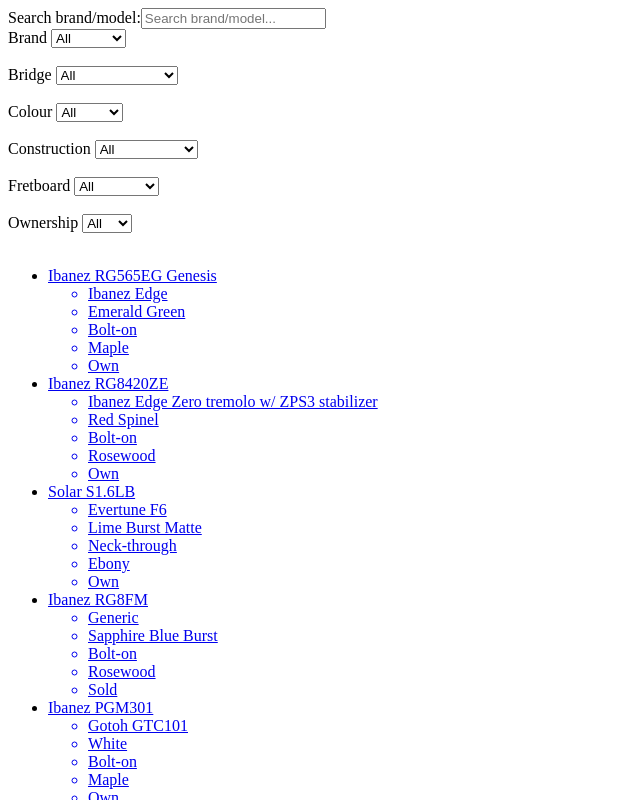
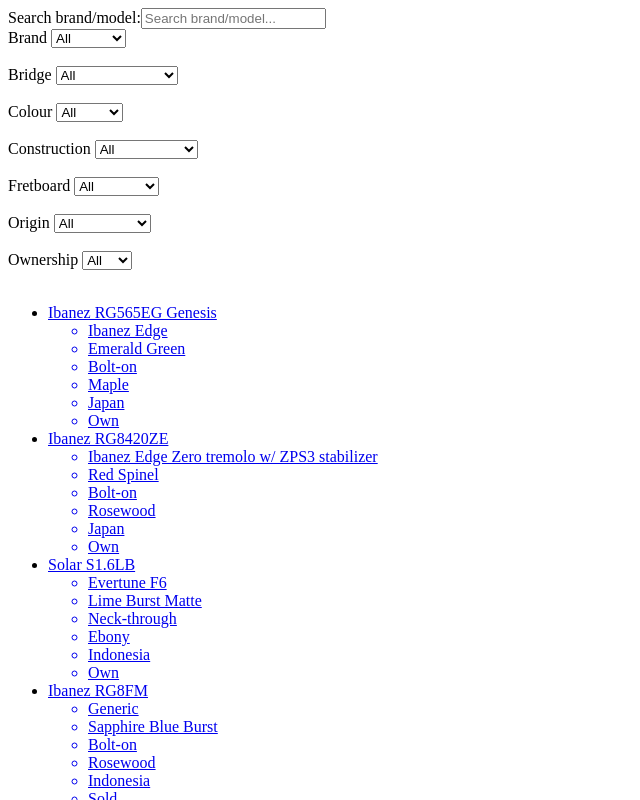
Before and after one commit to georgehieron/guitarchive, a Nuxt app: page / in a window 1280 px wide. Shown: the top 800 px of the page, without its empty margins (0-640 px from the left). Built offline with nearby package versions, Linux system fonts and the light colour scheme.

Commit message:
Add origin filter

```diff
--- a/assets/js/guitars.js
+++ b/assets/js/guitars.js
@@ -15,8 +15,9 @@
             type: "Bolt-on",
             detail: "Tilt Joint",
         },
+        fretboard: "Maple",
+        origin: "Japan",
         ownership: "Own",
-        fretboard: "Maple",
     },
     {
         brand: "Ibanez",
@@ -34,8 +35,9 @@
             type: "Bolt-on",
             detail: "J.Custom AANJ",
         },
+        fretboard: "Rosewood",
+        origin: "Japan",
         ownership: "Own",
-        fretboard: "Rosewood",
     },
     {
         brand: "Solar",
@@ -53,8 +55,9 @@
             type: "Neck-through",
             detail: "",
         },
+        fretboard: "Ebony",
+        origin: "Indonesia",
         ownership: "Own",
-        fretboard: "Ebony",
     },
     {
         brand: "Ibanez",
@@ -72,8 +75,9 @@
             type: "Bolt-on",
             detail: "AANJ",
         },
+        fretboard: "Rosewood",
+        origin: "Indonesia",
         ownership: "Sold",
-        fretboard: "Rosewood",
     },
     {
         brand: "Ibanez",
@@ -91,8 +95,9 @@
             type: "Bolt-on",
             detail: "AANJ",
         },
+        fretboard: "Maple",
+        origin: "Japan",
         ownership: "Own",
-        fretboard: "Maple",
     },
     {
         brand: "Ibanez",
@@ -110,8 +115,9 @@
             type: "Bolt-on",
             detail: "Cutaway Heel",
         },
+        fretboard: "Maple",
+        origin: "Japan",
         ownership: "Own",
-        fretboard: "Maple",
     },
     {
         brand: "Ibanez",
@@ -129,8 +135,9 @@
             type: "Bolt-on",
             detail: "AANJ",
         },
+        fretboard: "Maple",
+        origin: "Japan",
         ownership: "Own",
-        fretboard: "Maple",
     },
     {
         brand: "Ibanez",
@@ -148,8 +155,9 @@
             type: "Bolt-on",
             detail: "AANJ",
         },
+        fretboard: "Rosewood",
+        origin: "South Korea",
         ownership: "Sold",
-        fretboard: "Rosewood",
     },
     {
         brand: "Ibanez",
@@ -167,12 +175,13 @@
             type: "Bolt-on",
             detail: "AANJ",
         },
+        fretboard: "Rosewood",
+        origin: "Japan",
         ownership: "Sold",
-        fretboard: "Rosewood",
     },
     {
         brand: "Schecter",
-        model: "Diamond Series 7",
+        model: "Omen-7 Diamond Series",
         bridge: {
             type: "Tune-O-Matic",
             name: "Generic",
@@ -186,8 +195,9 @@
             type: "Bolt-on",
             detail: "",
         },
+        fretboard: "Rosewood",
+        origin: "",
         ownership: "Sold",
-        fretboard: "Rosewood",
     },
     {
         brand: "ESP",
@@ -205,8 +215,9 @@
             type: "Neck-through",
             detail: "",
         },
+        fretboard: "Ebony",
+        origin: "South Korea",
         ownership: "Sold",
-        fretboard: "Ebony",
     },
     {
         brand: "Vintage",
@@ -224,8 +235,9 @@
             type: "Set neck",
             detail: "",
         },
+        fretboard: "Rosewood",
+        origin: "",
         ownership: "Sold",
-        fretboard: "Rosewood",
     },
     {
         brand: "Jackson",
@@ -243,8 +255,9 @@
             type: "Bolt-on",
             detail: "",
         },
+        fretboard: "Rosewood",
+        origin: "Japan",
         ownership: "Own",
-        fretboard: "Rosewood",
     },
     {
         brand: "Crafter",
@@ -262,8 +275,9 @@
             type: "Bolt-on",
             detail: "",
         },
+        fretboard: "Rosewood",
+        origin: "",
         ownership: "Sold",
-        fretboard: "Rosewood",
     },
 ];
 
@@ -272,6 +286,7 @@
 const colours = [];
 const constructions = [];
 const fretboards = [];
+const origins = [];
 const ownerships = [];
 
 guitars.forEach((g) => {
@@ -293,6 +308,9 @@
     if (fretboards.indexOf(g.fretboard) === -1) {
         fretboards.push(g.fretboard);
     }
+    if (g.origin != "" && origins.indexOf(g.origin) === -1) {
+        origins.push(g.origin);
+    }
     if (ownerships.indexOf(g.ownership) === -1) {
         ownerships.push(g.ownership);
     }
@@ -303,6 +321,16 @@
 colours.sort();
 constructions.sort();
 fretboards.sort();
+origins.sort();
 ownerships.sort();
 
-export { guitars, brands, bridges, colours, constructions, fretboards, ownerships };
+export {
+    guitars,
+    brands,
+    bridges,
+    colours,
+    constructions,
+    fretboards,
+    origins,
+    ownerships,
+};
--- a/pages/_brand/_slug.vue
+++ b/pages/_brand/_slug.vue
@@ -11,6 +11,7 @@
       </li>
       <li>{{ this.colour.name }}</li>
       <li>{{ this.fretboard }}</li>
+      <li>{{ this.origin }}</li>
       <li>{{ this.ownership }}</li>
     </ul>
   </div>
@@ -35,6 +36,7 @@
         colour: filteredGuitar.colour,
         construction: filteredGuitar.construction,
         fretboard: filteredGuitar.fretboard,
+        origin: filteredGuitar.origin,
         ownership: filteredGuitar.ownership,
         slug: slug,
       };
--- a/pages/index.vue
+++ b/pages/index.vue
@@ -111,6 +111,26 @@
       <br /><br />
 
       <label
+        >Origin
+        <select
+          name="origin"
+          id="origin"
+          v-model="selectedOrigin"
+          :disabled="disabled == 1"
+        >
+          <option value="All">All</option>
+          <option
+            v-for="(origin, index) in origins"
+            v-bind:value="origin"
+            v-bind:key="index"
+          >
+            {{ origin }}
+          </option>
+        </select>
+      </label>
+      <br /><br />
+
+      <label
         >Ownership
         <select
           name="ownership"
@@ -140,6 +160,7 @@
             <li>{{ item.colour.name }}</li>
             <li>{{ item.construction.type }}</li>
             <li>{{ item.fretboard }}</li>
+            <li>{{ item.origin }}</li>
             <li>{{ item.ownership }}</li>
           </ul>
         </NuxtLink>
@@ -156,6 +177,7 @@
   colours,
   constructions,
   fretboards,
+  origins,
   ownerships,
 } from "../assets/js/guitars.js";
 
@@ -179,6 +201,9 @@
       fretboards: fretboards,
       selectedFretboard: "",
 
+      origins: origins,
+      selectedOrigin: "",
+
       ownerships: ownerships,
       selectedOwnership: "",
 
@@ -194,6 +219,7 @@
     this.selectedColour = "All";
     this.selectedConstruction = "All";
     this.selectedFretboard = "All";
+    this.selectedOrigin = "All";
     this.selectedOwnership = "All";
   },
 
@@ -204,6 +230,7 @@
         colourFilter = this.selectedColour,
         constructionFilter = this.selectedConstruction,
         fretboardFilter = this.selectedFretboard,
+        originFilter = this.selectedOrigin,
         ownershipFilter = this.selectedOwnership,
         search = this.search;
       return this.guitars.filter(function (g) {
@@ -237,6 +264,11 @@
             }
           }
           if (filtered) {
+            if (originFilter && originFilter != "All") {
+              filtered = g.origin == originFilter;
+            }
+          }
+          if (filtered) {
             if (ownershipFilter && ownershipFilter != "All") {
               filtered = g.ownership == ownershipFilter;
             }
```
